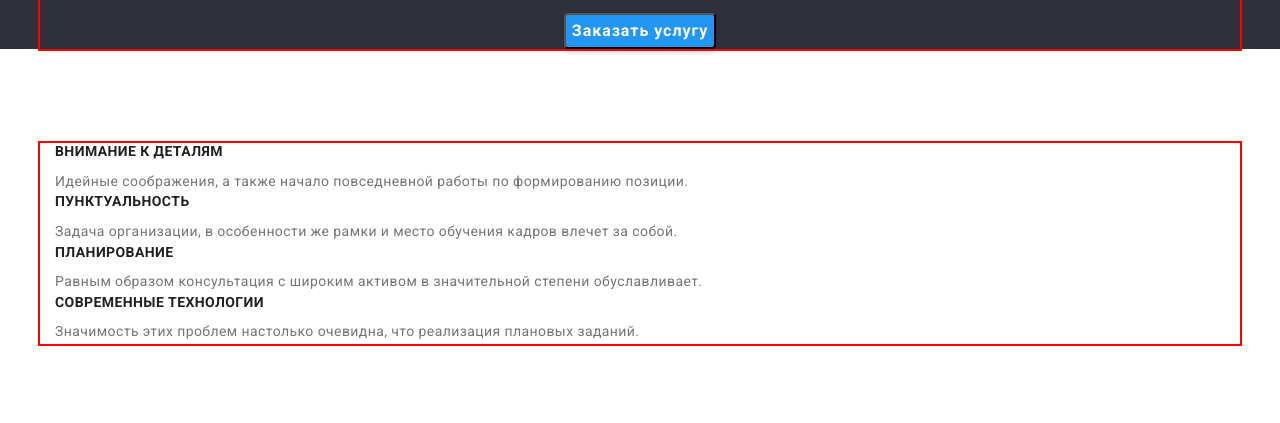
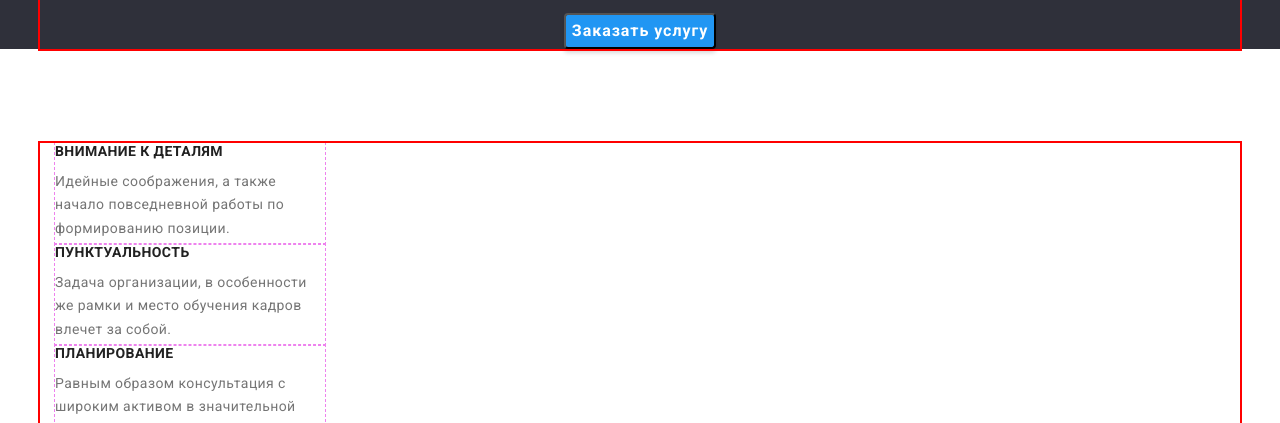
Before and after one commit to mstotskyi/goit-markup-hw-03, a plain HTML site: page index.html in a window 1280 px wide. Shown: the part 308-731 px from the top of the page. Drawn offline with nearby package versions, Linux system fonts and the light colour scheme.

Commit message:
блочная модель 2

```diff
--- a/css/styles.css
+++ b/css/styles.css
@@ -164,6 +164,12 @@ p {
   overflow: hidden;
 }
 
+.advantages-item {
+  outline: 1px dashed violet;
+  width: 270px;
+  height: 101px;
+}
+
 .list-title {
   font-size: 14px;
   line-height: 1.17;
@@ -252,13 +258,13 @@ p {
 }
 
 .filter-item-title {
-  outline: 1px solid tomato;
+  outline: 1px dashed green;
   background: #ffffff;
   border-right: 1px solid #eeeeee;
   border-bottom: 1px solid #eeeeee;
   border-left: 1px solid #eeeeee;
   box-sizing: border-box;
-  margin: 20px 24px;
+  padding: 20px 24px;
 }
 
 .list-item-title {
--- a/index.html
+++ b/index.html
@@ -54,19 +54,19 @@
         <div class="container">
           <h2 class="visually-hidden">Наши приемущества</h2>
           <ul class="list">
-            <li>
+            <li class="advantages-item">
               <h3 class="title list-title">Внимание к деталям</h3>
               <p>Идейные соображения, а также начало повседневной работы по формированию позиции.</p>
             </li>
-            <li>
+            <li class="advantages-item">
               <h3 class="title list-title">Пунктуальность</h3>
               <p>Задача организации, в особенности же рамки и место обучения кадров влечет за собой.</p>
             </li>
-            <li>
+            <li class="advantages-item">
               <h3 class="title list-title">Планирование</h3>
               <p>Равным образом консультация с широким активом в значительной степени обуславливает.</p>
             </li>
-            <li>
+            <li class="advantages-item">
               <h3 class="title list-title">Современные технологии</h3>
               <p>Значимость этих проблем настолько очевидна, что реализация плановых заданий.</p>
             </li>
```
